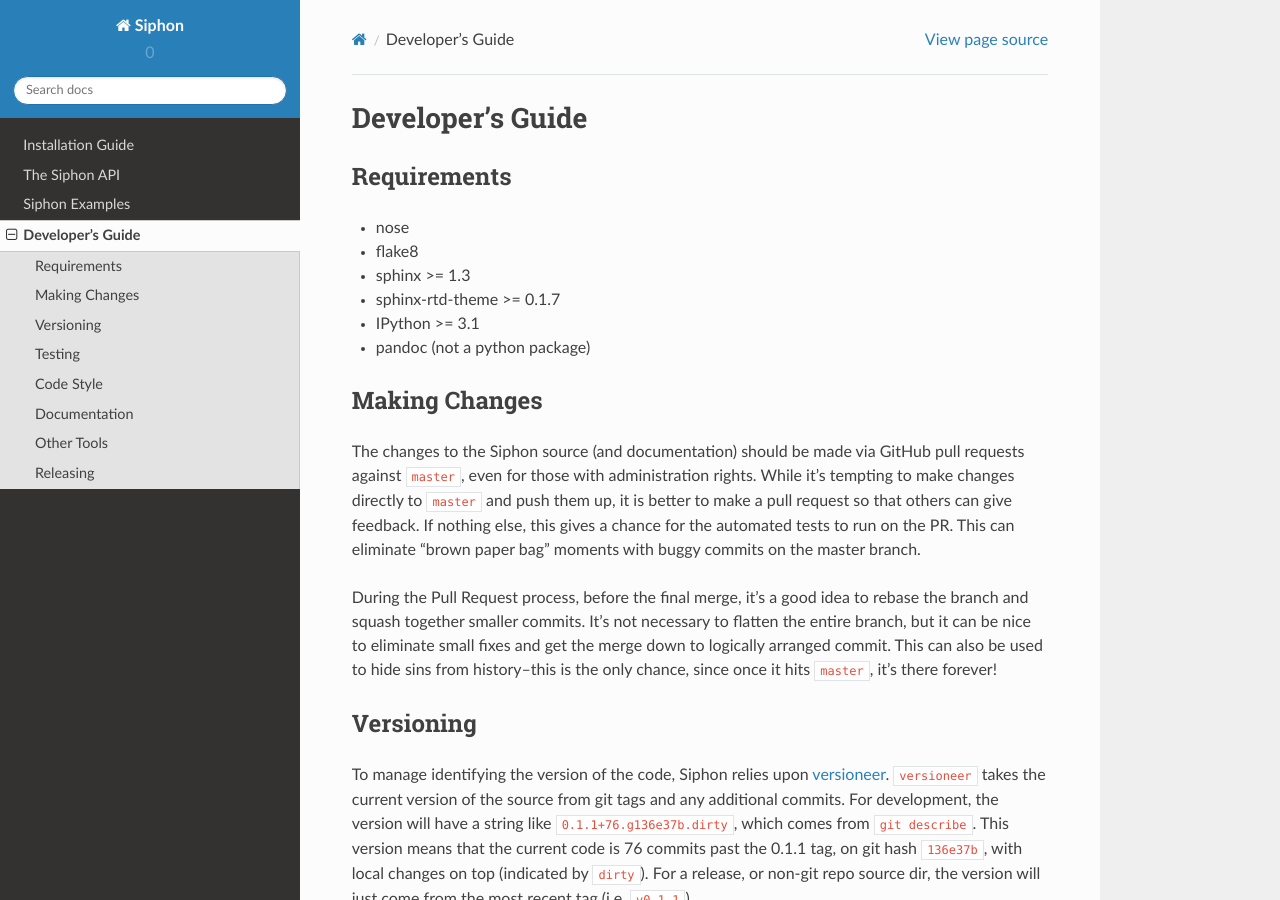
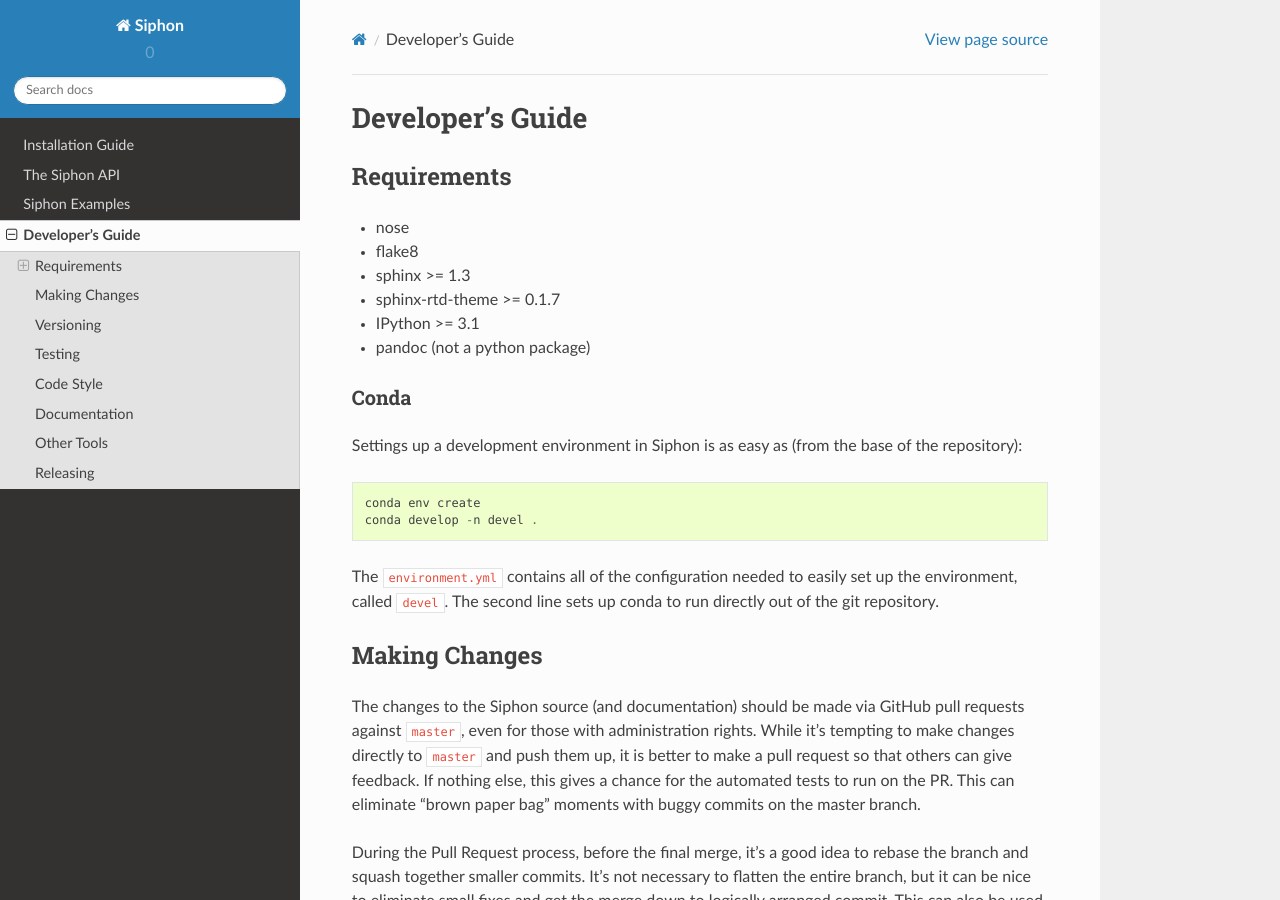
Before and after one commit to Unidata/siphon, a Sphinx documentation site: the page built from docs/source/developerguide.rst, in a window 1280 px wide and 900 px high. Built offline with Sphinx 7.4.7 and the Read the Docs theme 2.0.0, drawn with Linux system fonts in a browser that asks for light colours.

Commit message:
Update developer guide with conda environment setup.

```diff
--- a/docs/source/developerguide.rst
+++ b/docs/source/developerguide.rst
@@ -12,6 +12,21 @@
 - sphinx-rtd-theme >= 0.1.7
 - IPython >= 3.1
 - pandoc (not a python package)
+
+~~~~~
+Conda
+~~~~~
+
+Settings up a development environment in Siphon is as easy as (from the
+base of the repository):
+
+.. parsed-literal::
+    conda env create
+    conda develop -n devel .
+
+The ``environment.yml`` contains all of the configuration needed to easily
+set up the environment, called ``devel``. The second line sets up conda to
+run directly out of the git repository.
 
 --------------
 Making Changes
```
